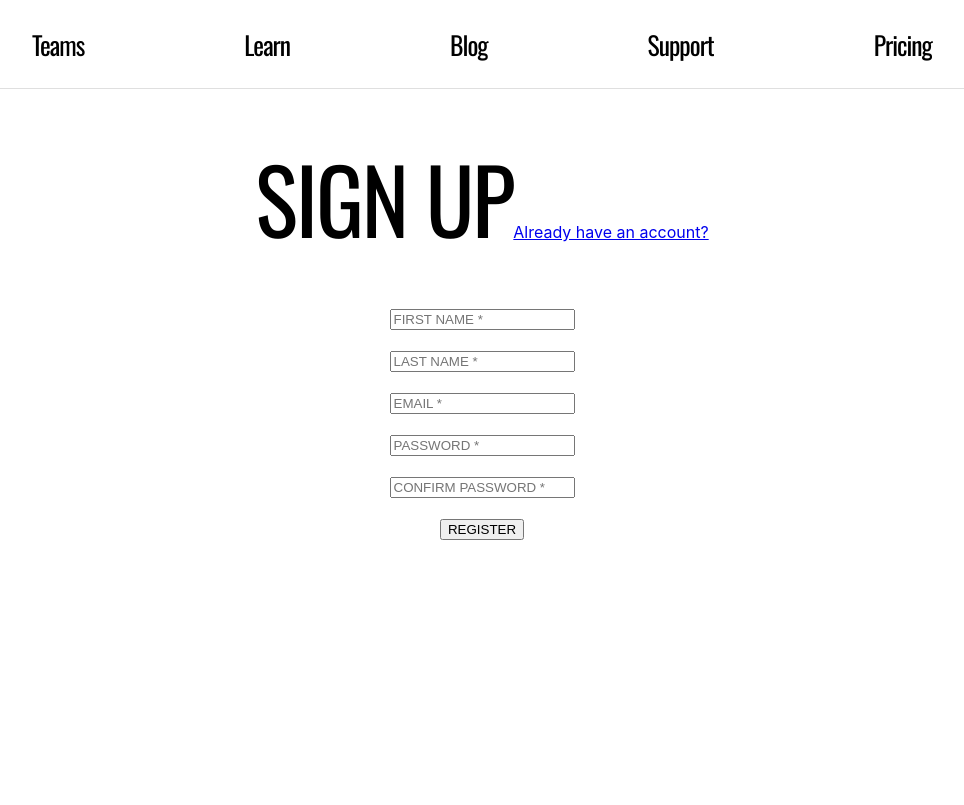
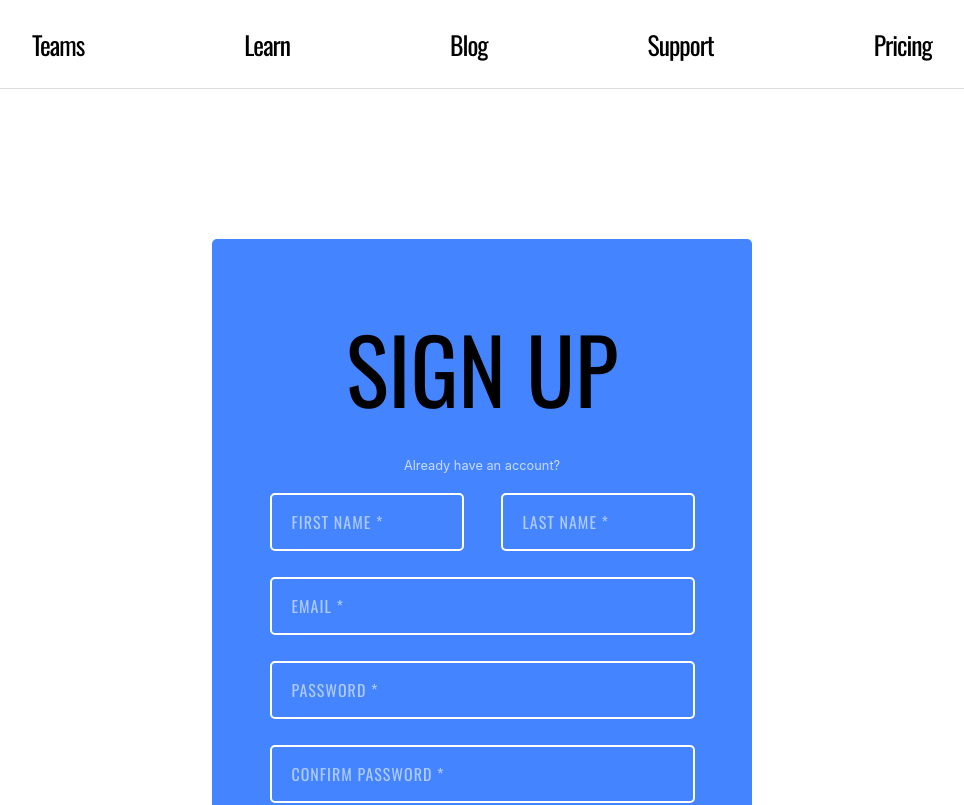
Before and after one commit to Touch-Base/TouchBaseFrontEnd, a React (Create React App) app: page /register in a window 1280 px wide. Shown: the top 805 px of the page, without its empty margins (158-1122 px from the left). Built offline with nearby package versions, Linux system fonts and the light colour scheme.

Commit message:
set up register form styling

```diff
--- a/public/index.html
+++ b/public/index.html
@@ -8,7 +8,7 @@
     <script src="https://kit.fontawesome.com/1038e8b387.js" crossorigin="anonymous"></script>
     <meta
       name="description"
-      content="Web site created using create-react-app"
+      content="TouchBase"
     />
     <link rel="apple-touch-icon" href="%PUBLIC_URL%/logo192.png" />
     <!--
@@ -25,7 +25,7 @@
       work correctly both with client-side routing and a non-root public URL.
       Learn how to configure a non-root public URL by running `npm run build`.
     -->
-    <title>React App</title>
+    <title>TouchBase</title>
   </head>
   <body>
     <noscript>You need to enable JavaScript to run this app.</noscript>
--- a/src/Components/LandingPage/Home.jsx
+++ b/src/Components/LandingPage/Home.jsx
@@ -13,11 +13,11 @@ function Home() {
         <div className="homeLinks">
             <div className="homeLink">
                 <i class="fas fa-clipboard-list"></i>
-                <a id="reg" href="#">Register</a>
+                <a id="reg" href="/register">Register</a>
             </div>
             <div className="homeLink">
                 <i class="fas fa-arrow-circle-down"></i>
-                <a id="log" href="#">Login</a>
+                <a id="log" href="/login">Login</a>
             </div>
         </div>
       </div>
--- a/src/Components/LandingPage/Register.jsx
+++ b/src/Components/LandingPage/Register.jsx
@@ -5,6 +5,7 @@ import Error from '../../helpers/Error';
 import { registerUser } from '../../actions/index';
 import { connect } from 'react-redux';
 import { navigate } from '@reach/router';
+import '../../Styling/register.scss';
 
 class Register extends Component {
   constructor(props) {
--- /dev/null
+++ b/src/Styling/register.scss
@@ -0,0 +1,115 @@
+.register {
+    display: flex;
+    flex-direction: column;
+    align-items: center;
+    margin: 150px auto;
+    width: 500px;
+    padding: 20px;
+    color: white;
+    background: rgba(0, 89, 255, 0.733);
+    border-radius: 5px;
+
+    h1 {
+        font-family: 'Oswald', sans-serif;
+        letter-spacing: 0px;
+    }
+}
+
+.registerForm {
+    display: flex;
+    flex-direction: column;
+    font-family: 'Oswald', sans-serif;
+    width: 425px;
+
+    .validInput {
+        color: white;
+        background: none;
+        padding: 15px 20px;
+        font-family: 'Oswald', sans-serif;
+        letter-spacing: 1px;
+        font-size: 1em;
+        margin-bottom: 20px;
+        border: solid white 2px;
+        border-radius: 5px;
+    }
+
+    .validInput::placeholder {
+        font-family: 'Oswald', sans-serif;
+        transition: 0.8s;
+        letter-spacing: 1px;
+        color: rgba(255, 255, 255, 0.575);
+    }
+
+    .validInput:hover::-webkit-input-placeholder {
+        font-family: 'Oswald', sans-serif;
+        font-size: 0.5em;
+        transition: 0.8s;
+        letter-spacing: 1px;
+    }
+
+    button {
+        padding: 15px 20px;
+        border-radius: 5px;
+        font-family: 'Oswald', sans-serif;
+        letter-spacing: 1px;
+        color: white;
+        background-color: rgba(0, 247, 255, 0.918);
+        font-size: 1em;
+        border: none;
+        margin-bottom: 20px;
+        transition: 0.25s;
+    }
+
+    button:hover {
+        background-color: rgba(0, 183, 255, 0.918);
+        transition: 0.25s;
+    }
+}
+
+.firstLast {
+    display: flex;
+    justify-content: space-between;
+
+    input {
+        width: 150px;
+    }
+
+}
+
+// input error in validation
+.hasError {
+    color: white;
+    background: none;
+    padding: 15px 20px;
+    font-family: 'Oswald', sans-serif;
+    letter-spacing: 1px;
+    font-size: 1em;
+    margin-bottom: 20px;
+    border: solid red 2px;
+    border-radius: 5px;
+}
+
+// input form message styling
+.invalid {
+    color: rgb(240, 96, 96);
+    margin: -15px 0 5px 0;
+    font-family: sans-serif;
+    font-size: 0.9em;
+    letter-spacing: 1px;
+}
+
+.valid {
+    color: rgb(96, 240, 132);
+    margin: -15px 0 5px 0;
+    font-family: sans-serif;
+    font-size: 0.7em;
+    letter-spacing: 1px;
+}
+
+.loginLink {
+    color: rgba(255, 255, 255, 0.719);
+    text-decoration: none;
+    font-size: 0.8em;
+    margin-top: -20px;
+    margin-bottom: 20px;
+}
```
